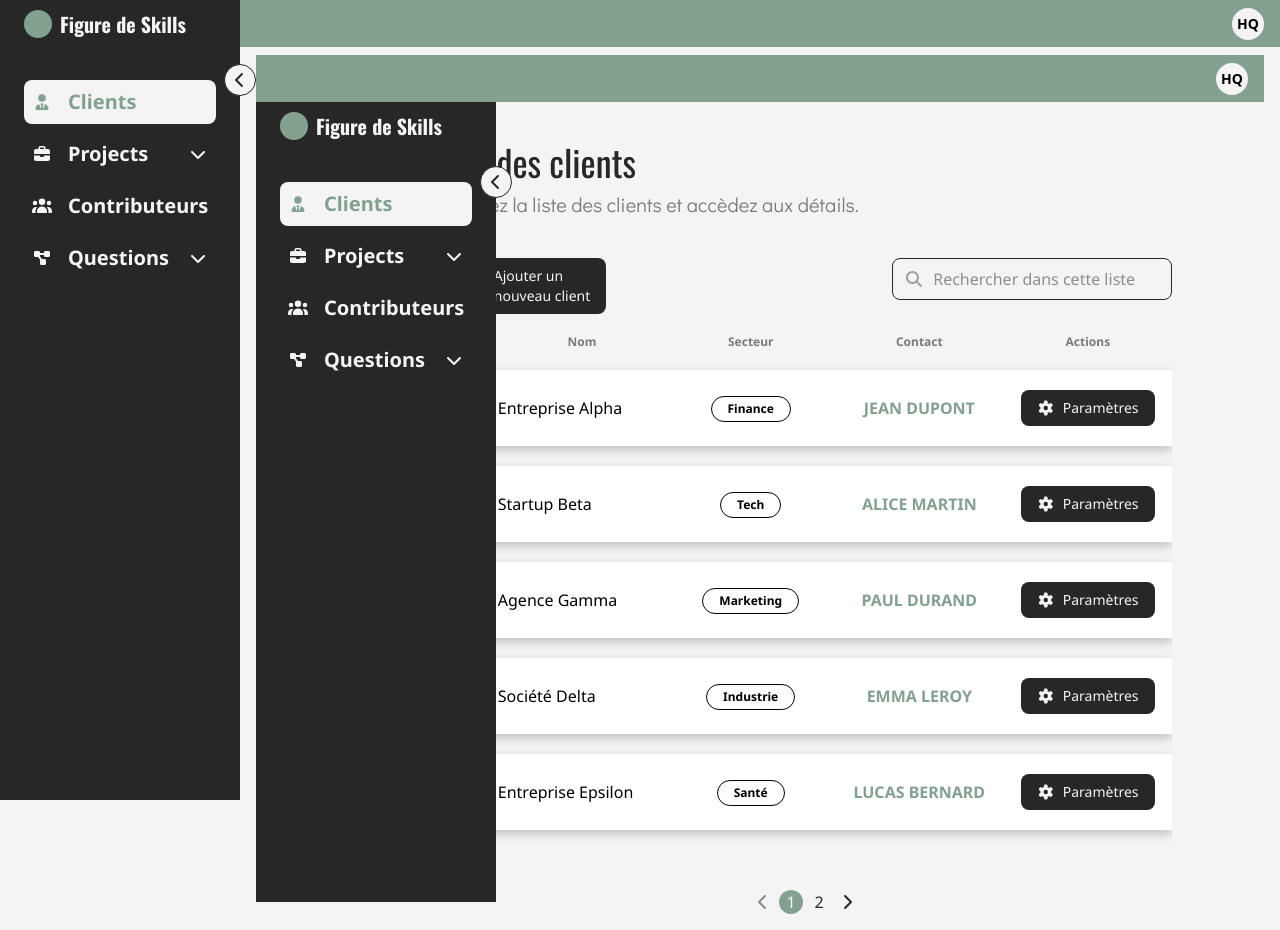
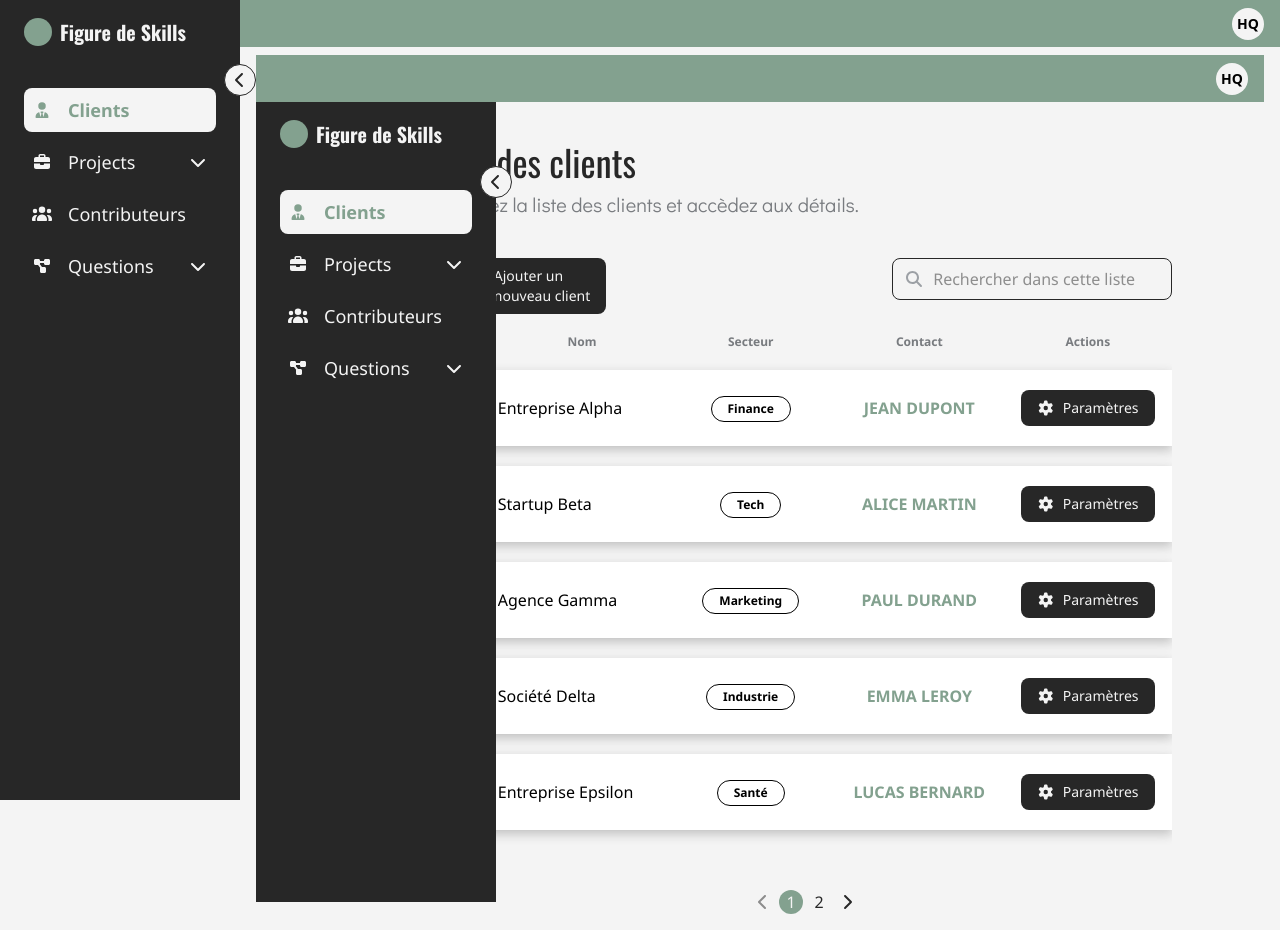
Before and after one commit to Ludovic-U/projet_certification, a Next.js app in the folder frontend/: page /clients in a window 1280 px wide. Built offline with nearby package versions, Linux system fonts and the light colour scheme.

Commit message:
affichage différent du  parent si path de l enfant actif

```diff
--- a/frontend/src/components/layout/SideNav/SideNav.tsx
+++ b/frontend/src/components/layout/SideNav/SideNav.tsx
@@ -24,7 +24,7 @@ const SideNav = ({ isCollapsed, setIsCollapsed }: SideNavProps) => {
                 {/* Logo + Titre */}
                 <Link
                  href="/"
-                 className={`flex h-12 w-full flex-row items-center
+                 className={`flex mt-2 h-12 w-full flex-row items-center
                             ${isCollapsed ? "justify-center" : "md:justify-start md:px-6 spase-x-3"}`}
                  >
                     {/* cercle coloré représentant le logo */}
@@ -72,6 +72,9 @@ const MenuItem = ({ item, isCollapsed }: {item: SideNavItem, isCollapsed: boolea
         setSubMenuOpen(!subMenuOpen);
     };
 
+    const parentActive = pathname === item.path;
+    const childActive = item.subMenuItems?.some(sub => sub.path === pathname);
+
     // SIDENAV FERMEE
     // Chaque item s'affiche uniquement comme icône carré cliquable + Tooltip en hover avec le titre
     // Si le chemin actuel (pathname) correspond, l'icône de l'item actif est mis en surbrillance
@@ -80,7 +83,8 @@ const MenuItem = ({ item, isCollapsed }: {item: SideNavItem, isCollapsed: boolea
             // Contenu graphique de base (icône dans carré centré)
             <div
              className={`cursor-pointer flex items-center justify-center h-10 w-10 rounded-lg transition hover:bg-lighthover hover:text-primary
-                    ${pathname.includes(item.path) ? "bg-light text-primary" : ""}`}
+                    ${pathname.includes(item.path) ? "bg-light text-primary" : ""}
+                    ${childActive && !parentActive ? "text-primary" : ""}`}
             >
                 {item.icon}
             </div>
@@ -135,12 +139,15 @@ const MenuItem = ({ item, isCollapsed }: {item: SideNavItem, isCollapsed: boolea
                 {/* Mis en surbrillance si le pathname correspond */}
                     <button
                      onClick={toggleSubMenu}
-                     className={`cursor-pointer flex w-full flex-row items-center transition p-2 rounded-lg hover:bg-lighthover hover:text-primary justify-between
-                     ${pathname.includes(item.path) ? "bg-light text-primary" : ""}`}
+                     className={`
+                        cursor-pointer flex w-full flex-row items-center justify-between transition p-2 rounded-lg
+                        hover:bg-lighthover hover:text-primary
+                        ${pathname.includes(item.path) ? "bg-light text-primary" : ""}
+                        ${childActive && !parentActive ? "text-primary" : ""}`}
                     >
                         <div className="flex flex-row space-x-4 items-center">
                             {item.icon}
-                            <span className="font-semibold text-xl flex">{item.title}</span>
+                            <span className="font-base text-lg flex">{item.title}</span>
                         </div>
 
                         {/* chevron pour ouvrir/fermer le submenu*/}
@@ -152,15 +159,16 @@ const MenuItem = ({ item, isCollapsed }: {item: SideNavItem, isCollapsed: boolea
                     {/* Si le sous-menu est ouvert, affichage de la liste des liens enfants */}
                     {/* Surligne le sous-item actif si le pathname actuel correspond */}
                     {subMenuOpen && (
-                        <div className="my-2 ml-12 flex flex-col space-y-4 text-primarylighter">
+                        <div className="my-2 ml-6 flex flex-col space-y-5 text-primary200 w-fit p-2">
                             {item.subMenuItems?.map((subItem, idx) => {
                                 return (
                                     <Link
                                      key={idx}
                                      href={subItem.path}
-                                     className={`${subItem.path === pathname ? 'font-bold text-primary200' : ''}`}
+                                     className={`flex gap-3 items-center p-2 rounded-lg transition
+                                                ${subItem.path === pathname ? 'bg-light font-semibold text-primary' : 'hover:bg-lighthover hover:text-primary'}`}
                                     >
-                                        <span>{subItem.title}</span>
+                                        <span className="flex gap-3 items-center">{subItem.icon}{subItem.title}</span>
                                     </Link>
                                 );
                             })}
@@ -173,10 +181,10 @@ const MenuItem = ({ item, isCollapsed }: {item: SideNavItem, isCollapsed: boolea
                 <Link
                  href={item.path}
                  className={`flex flex-row space-x-4 items-center p-2 rounded-lg hover:bg-lighthover hover:text-primary
-                    ${item.path === pathname ? 'text-primary bg-light' : ''}`}
+                    ${item.path === pathname ? 'text-primary bg-light font-semibold cursor-default' : ''}`}
                 >
                     {item.icon}
-                    <span className="flex font-semibold text-xl">{item.title}</span>
+                    <span className="flex font-base text-lg">{item.title}</span>
                 </Link>
             )}
         </div>
--- a/frontend/src/components/layout/SideNav/constants.tsx
+++ b/frontend/src/components/layout/SideNav/constants.tsx
@@ -13,9 +13,10 @@ export const SIDENAV_ITEMS: SideNavItem[] = [
         icon: <FontAwesomeIcon icon={Icons.briefcase}/>,
         subMenu: true,
         subMenuItems: [
-            { title: "Sub1", path:"/projects/sub1"},
-            { title: "Sub2", path:"/sub2"},
-            { title: "Sub3", path:"/"},
+            { title: "Idéation", path:"/sub1", icon: <FontAwesomeIcon icon={Icons.briefcase}/>},
+            { title: "Conception", path:"/sub2", icon: <FontAwesomeIcon icon={Icons.gear}/>},
+            { title: "Pilotage", path:"/sub3", icon: <FontAwesomeIcon icon={Icons.gear}/>},
+            { title: "Reporting", path:"/sub4", icon: <FontAwesomeIcon icon={Icons.gear}/>},
         ],
     },
     {
@@ -29,9 +30,9 @@ export const SIDENAV_ITEMS: SideNavItem[] = [
         icon: <FontAwesomeIcon icon={Icons.projectDiagram}/>,
         subMenu: true,
         subMenuItems: [
-            { title: "Sub1", path:"/sub1"},
-            { title: "Sub2", path:"/sub2"},
-            { title: "Sub3", path:"/sub3"},
+            { title: "Sub1", path:"/sub1", icon: <FontAwesomeIcon icon={Icons.gear}/>},
+            { title: "Sub2", path:"/sub2", icon: <FontAwesomeIcon icon={Icons.gear}/>},
+            { title: "Sub3", path:"/sub3", icon: <FontAwesomeIcon icon={Icons.gear}/>},
         ],
     },
 ]
```
